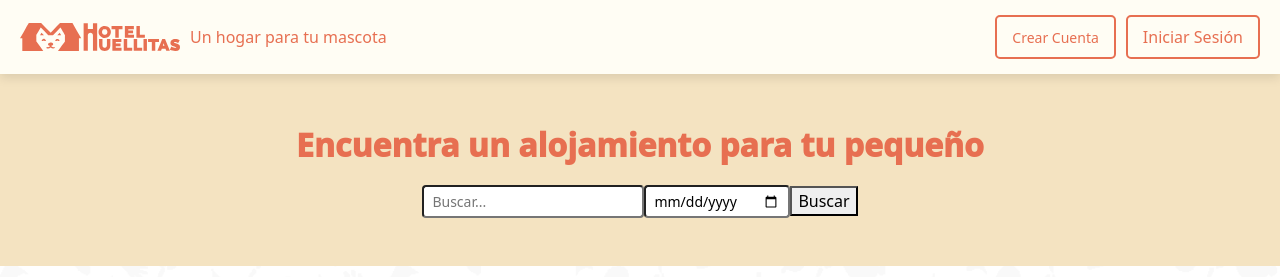
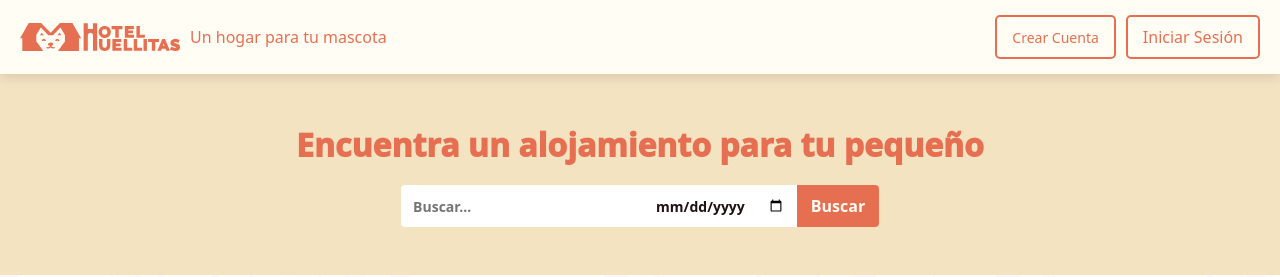
Before and after one commit to grupo-4-proyecto-integrador-dh/grupo-4-proyecto-integrador-dh-Frontend, a React (Vite) app in the folder huellitas/: page / in a window 1280 px wide. Shown: the top 277 px of the page. Built offline with nearby package versions, Linux system fonts and the light colour scheme; a web font is replaced by a local one.

Commit message:
style: Estilos basicos para barra de busqueda

```diff
--- a/huellitas/src/Components/Home/BarraBusqueda.jsx
+++ b/huellitas/src/Components/Home/BarraBusqueda.jsx
@@ -1,20 +1,20 @@
 const BarraBusqueda = () => {
   return (
-    <div>
+    <div className="main__buscar__fields">
       <input
-        className="form-control-sm "
+        className="main__buscar__fields__texto form-control-sm "
         type="text"
         name="buscar"
         id="buscar"
         placeholder="Buscar..."
       />
       <input
-        className="form-control-sm "
+        className="main__buscar__fields__fecha form-control-sm "
         type="date"
         name="fecha-buscar"
         id="fecha-buscar"
       />
-      <button>Buscar</button>
+      <button className="main__buscar__fields__submit">Buscar</button>
     </div>
   );
 };
--- a/huellitas/src/Styles/Home.scss
+++ b/huellitas/src/Styles/Home.scss
@@ -1,4 +1,5 @@
 @use "colors";
+@use "sass:color";
 
 .main__categorias {
   & > span {
@@ -61,7 +62,6 @@
   }
 }
 
-
 .main__recomendaciones {
   display: flex;
   flex-direction: column;
@@ -92,7 +92,7 @@
   }
 }
 
-.card__recomendaciones{
+.card__recomendaciones {
   display: flex;
   flex-direction: column;
   align-items: center;
@@ -172,7 +172,6 @@
   }
 }
 
-
 .main__buscar {
   display: flex;
   flex-direction: column;
@@ -180,6 +179,38 @@
   justify-content: center;
   align-items: center;
   background-color: colors.$light;
+
+  .main__buscar__fields {
+    display: flex;
+    overflow: hidden;
+    border-radius: 4px;
+
+    & > * {
+      border: none;
+      outline: none;
+      border-radius: 0;
+    }
+
+    .main__buscar__fields__texto,
+    .main__buscar__fields__fecha,
+    .main__buscar__fields__submit {
+      padding: 1ch 1.5ch;
+      color: colors.$black;
+    }
+
+    .main__buscar__fields__texto {
+      font-weight: 600;
+    }
+    .main__buscar__fields__fecha {
+      font-weight: 600;
+    }
+
+    .main__buscar__fields__submit {
+      font-weight: 600;
+      background-color: colors.$primary;
+      color: colors.$white;
+    }
+  }
 
   p {
     color: colors.$primary;
@@ -192,19 +223,18 @@
   .main__recomendaciones {
     .main__recomendaciones__grid {
       grid-template-columns: 1fr;
-      h3{
+      h3 {
         white-space: nowrap;
         overflow: hidden;
       }
     }
   }
 
-  .main__categorias{
+  .main__categorias {
     & > span {
       flex-direction: column;
       gap: 1rem;
       height: auto;
     }
   }
-
 }
```
